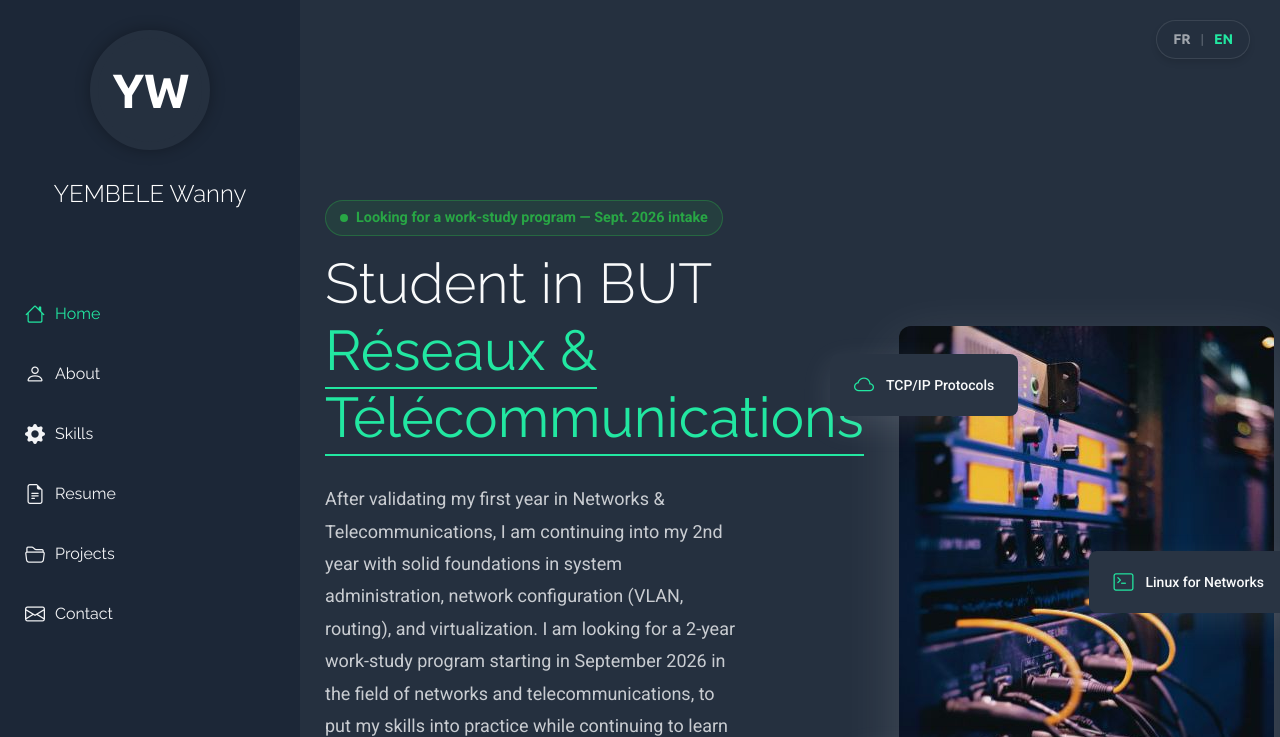
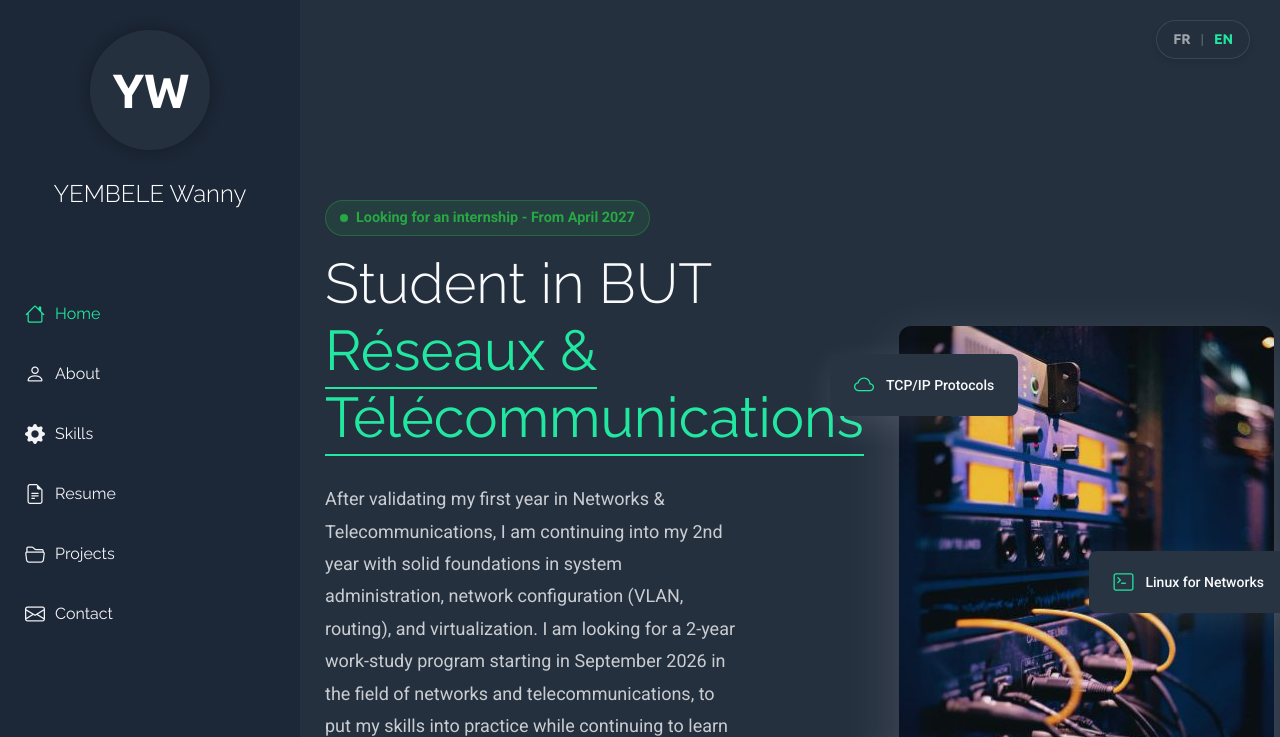
Before and after one commit to JACK-ux52/WannyYEMBELE, a plain HTML site: page index.anglais.html in a window 1280 px wide. Shown: the top 737 px of the page. Drawn offline with Linux system fonts and the light colour scheme; a script that the page names is missing.

```diff
--- a/index.anglais.html
+++ b/index.anglais.html
@@ -91,7 +91,7 @@
             <div class="hero-content">
               <div class="alternance-badge" data-aos="fade-up" data-aos-delay="150" style="display:inline-flex;align-items:center;gap:8px;background:rgba(40,167,69,0.12);border:1px solid rgba(40,167,69,0.4);border-radius:20px;padding:6px 14px;margin-bottom:14px;font-size:0.9rem;font-weight:600;color:#28a745;">
                 <span style="width:8px;height:8px;border-radius:50%;background:#28a745;display:inline-block;"></span>
-                Looking for a work-study program — Sept. 2026 intake
+                Looking for an internship - From April 2027
               </div>
               <h1 data-aos="fade-up" data-aos-delay="200">
                 Student in BUT
```
